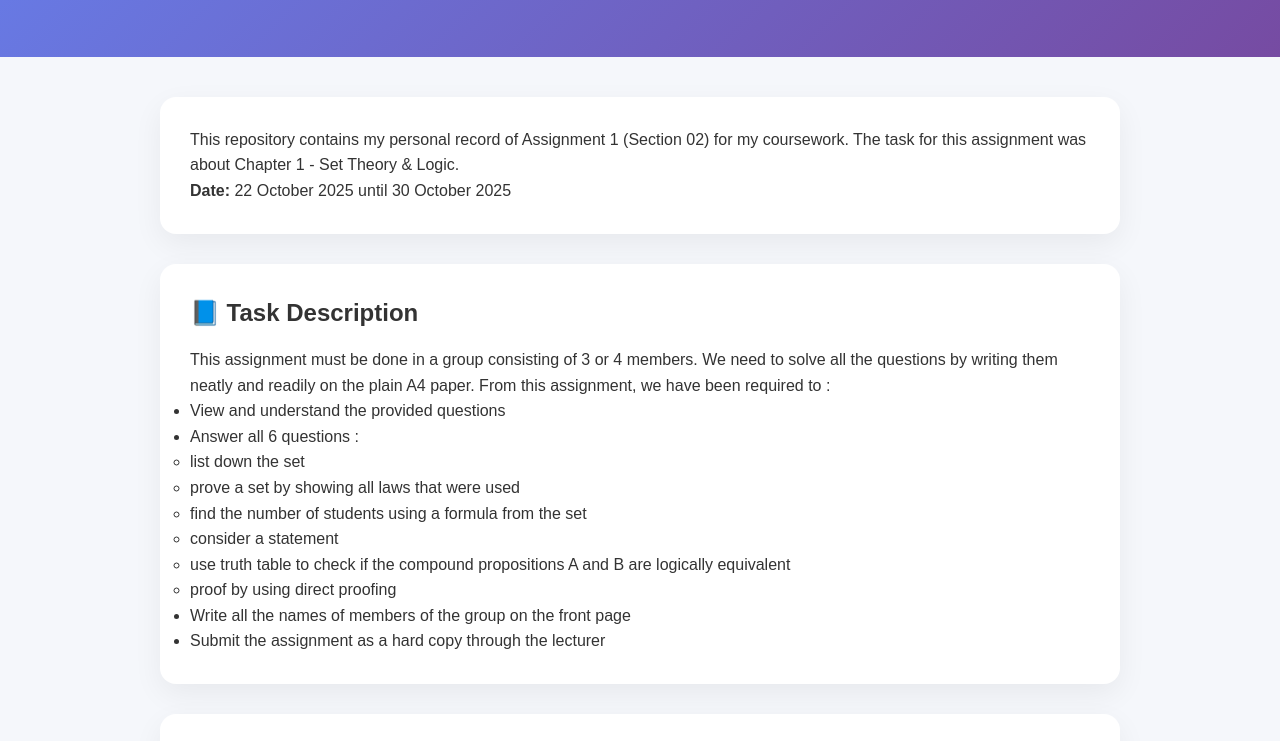
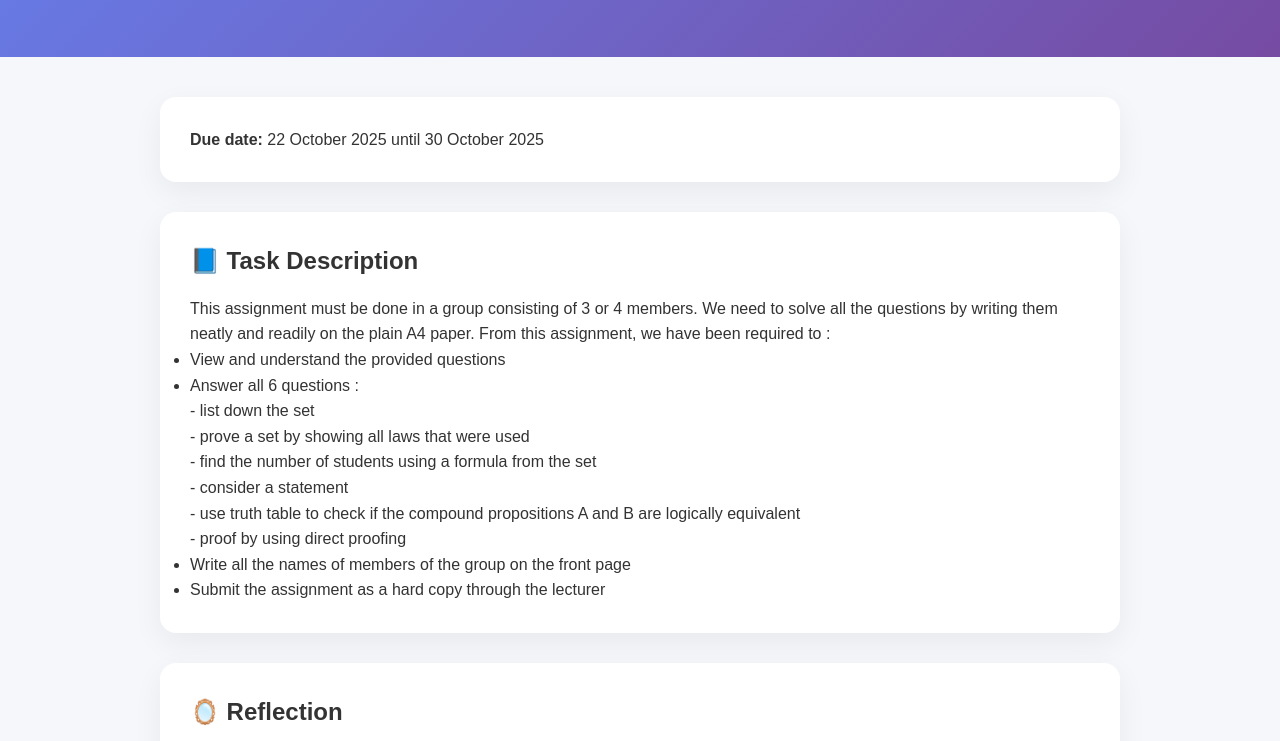
Before and after one commit to najlaauni/najla.github.io, a plain HTML site: page seci/assignment1.html in a window 1280 px wide. Shown: the part 140-881 px from the top of the page. Drawn offline with Linux system fonts and the light colour scheme.

Commit message:
Update assignment1.html

```diff
--- a/seci/assignment1.html
+++ b/seci/assignment1.html
@@ -30,7 +30,7 @@
 <body>
 
 <header>
-    <h1>Assignment 1</h1>
+    <h1>Assignment 1 – Set Theory & Logic</h1>
     <p>SECI1013 | Discrete Structure</p>
 </header>
 
@@ -38,9 +38,7 @@
 
 <div class="card">
 <p>
-  This repository contains my personal record of Assignment 1 (Section 02) for my coursework.
-  The task for this assignment was about Chapter 1 - Set Theory & Logic.<br>
-  <strong>Date:</strong> 22 October 2025 until 30 October 2025
+  <strong>Due date:</strong> 22 October 2025 until 30 October 2025
 </p>
 </div>
 
@@ -51,15 +49,13 @@
     From this assignment, we have been required to :<br>
     <ul>
       <li>View and understand the provided questions</li>
-      <li>Answer all 6 questions :</li>
-      <ul>
-        <li>list down the set</li>
-        <li>prove a set by showing all laws that were used</li>
-        <li>find the number of students using a formula from the set</li>
-        <li>consider a statement</li>
-        <li>use truth table to check if the compound propositions A and B are logically equivalent</li>
-        <li>proof by using direct proofing</li>
-      </ul>
+      <li>Answer all 6 questions :<br>
+        - list down the set<br>
+        - prove a set by showing all laws that were used<br>
+        - find the number of students using a formula from the set<br>
+        - consider a statement<br>
+        - use truth table to check if the compound propositions A and B are logically equivalent<br>
+        - proof by using direct proofing</li>
       <li>Write all the names of members of the group on the front page</li>
       <li>Submit the assignment as a hard copy through the lecturer</li>
     </ul>
```
